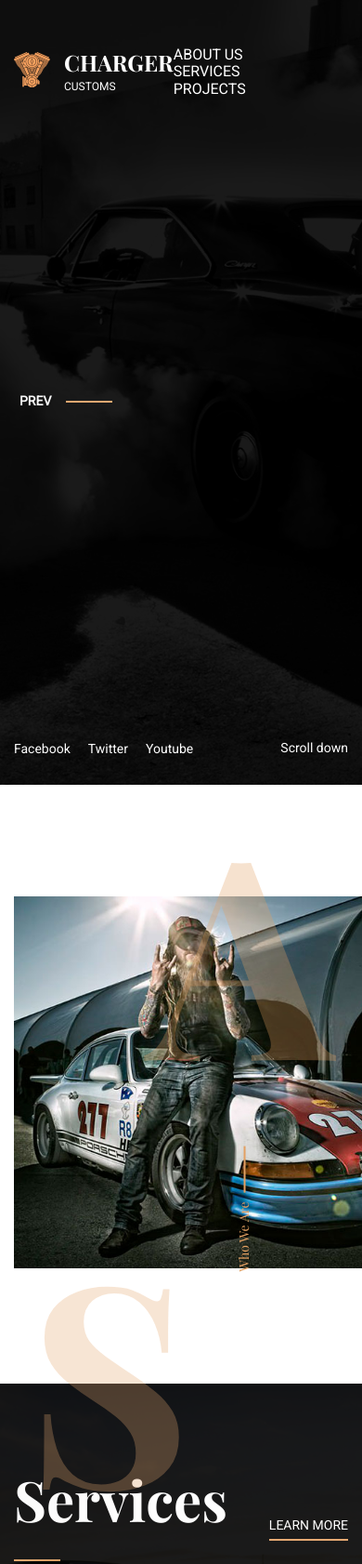
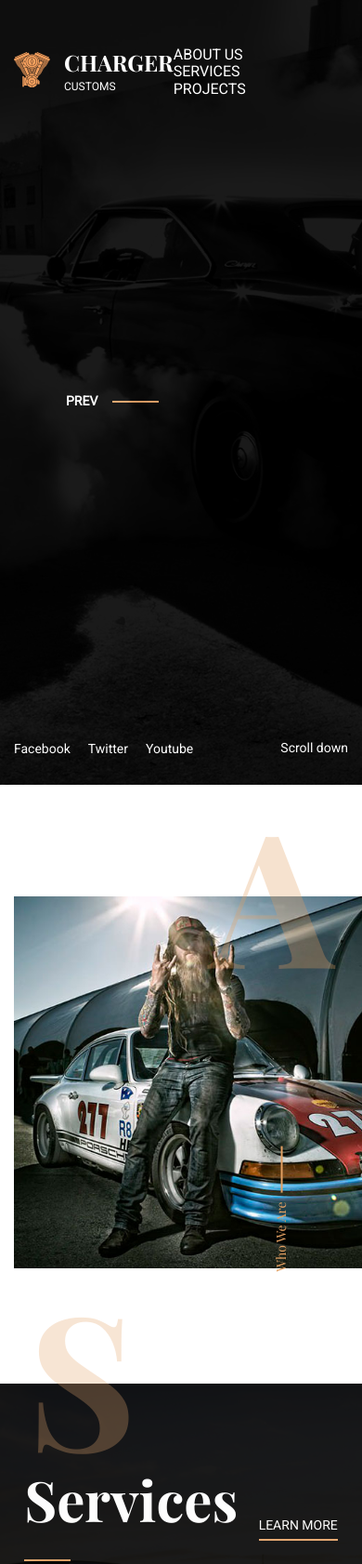
Before and after one commit to ELegek/Charger, a website: page app/index.html in a window 390 px wide. Shown: the top 1682 px of the page at 93% size. Drawn offline with nearby package versions, Linux system fonts and the light colour scheme.

Commit message:
Адаптив

```diff
--- a/app/index.html
+++ b/app/index.html
@@ -3,7 +3,7 @@
 
 <head>
   <meta charset="UTF-8">
-  <meta name="viewport" content="width=device-width, initial-scale=1.0">
+  <meta name="viewport" content="width=device-width, initial-scale=1.0" />
   <meta http-equiv="X-UA-Compatible" content="ie=edge">
   <title>Charger</title>
   <link rel="stylesheet" href="css/style.min.css">
--- a/app/js/main.js
+++ b/app/js/main.js
@@ -15,14 +15,16 @@ $(function(){
         slidesToShow: 4,
         slidesToScroll: 1,
         autoplay: 3000,
+        mobileFirst:true,
         responsive: [
           {
-            breakpoint: 1024,
+            breakpoint: 1230,
             settings: {
               slidesToShow: 3,
-              slidesToScroll: 3,
+              slidesToScroll: 1,
               infinite: true,
-              dots: true
+              dots: false,
+
             }
           },
           {
--- a/app/scss/_media.scss
+++ b/app/scss/_media.scss
@@ -0,0 +1,42 @@
+@media (max-width: 1230px) {
+    // ========== intro ===========
+    .intro .slick-arrow {
+        margin: 0 50px;
+    }
+    // ========== intro ===========
+
+    // ========== About ===========
+    .about__a {
+        font-size: 200px;
+    }
+    .about__context {
+        right: 50px;
+    }
+    // ========== About ===========
+
+    // ========== Services ===========
+    .services__s {
+        font-size: 200px;
+        top: -125px;
+    }
+    .services__header {
+        justify-content: space-around;
+    }
+    .services__context {
+        opacity: 0;
+    }
+    // ========== Services ===========
+
+}
+@media (max-width: 1024px) {
+
+}
+@media (max-width: 768px) {
+
+}
+@media (max-width: 480px) {
+
+}
+@media (max-width: 320px) {
+
+}
--- a/app/scss/blocks/intro.scss
+++ b/app/scss/blocks/intro.scss
@@ -7,7 +7,8 @@
     position: relative;
     z-index: 5;
     &__flex {
-        padding: 0 400px;
+        width: 400px;
+        margin: 0 auto;
     }
     .slick-slider {
         width: 1230px;
```
Also changed, not shown: app/css/blocks/intro.min.css, app/css/style.min.css.
